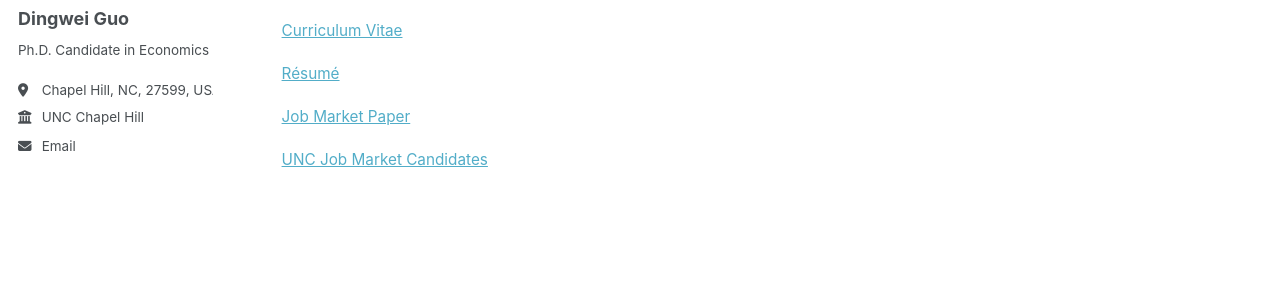
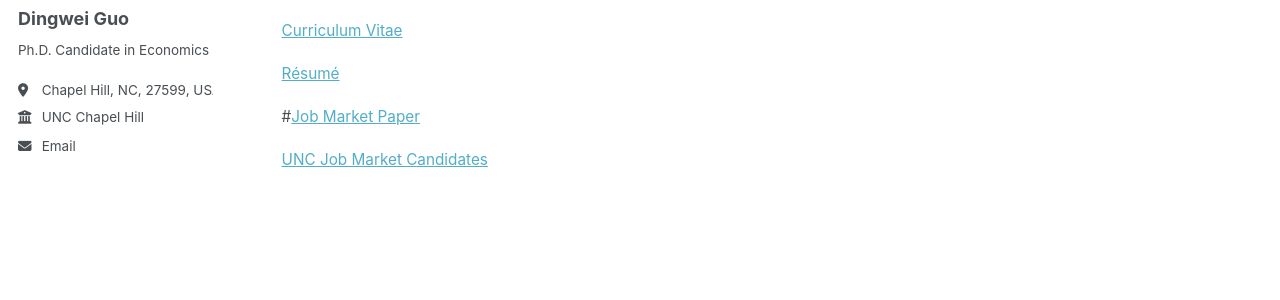
Before and after one commit to dw-guo/dw-guo.github.io, a Jekyll site: the page built from _pages/about.md, in a window 1280 px wide. Shown: the part 275-575 px from the top of the page. Built offline with Jekyll 4.4.1, drawn with Linux system fonts in a browser that asks for light colours; a style sheet for code colours, icons or effects is not loaded.

```diff
--- a/_pages/about.md
+++ b/_pages/about.md
@@ -27,6 +27,6 @@ My research interests focus on **applied microeconomics**, particularly on Labor
 
 [Résumé](/files/Resume.pdf)
 
-[Job Market Paper](/files/JMP.pdf)
+#[Job Market Paper](/files/JMP.pdf)
 
 [UNC Job Market Candidates](https://econ.unc.edu/job-market-candidates/)
```
